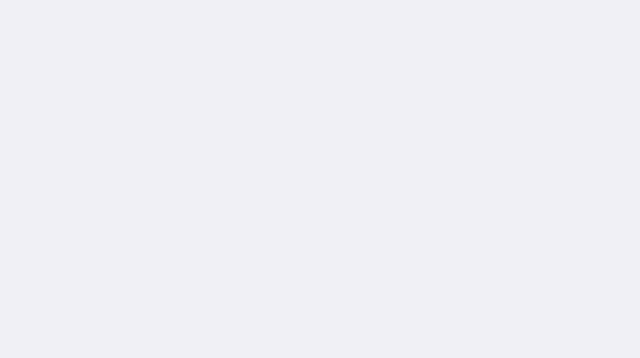
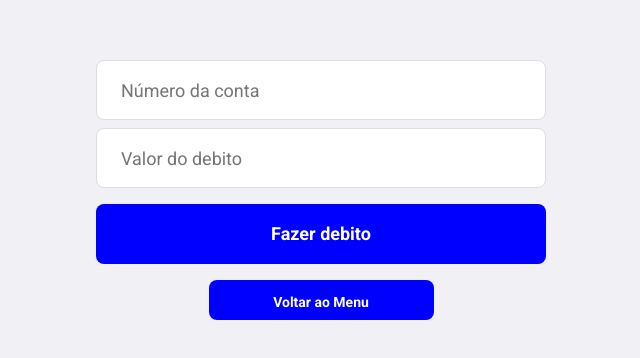
Before and after one commit to jessielyoliveira/projeto-gcm, a React (Create React App) app in the folder frontend/: page /debit in a window 1280 px wide. Shown: the part 214-572 px from the top of the page, without its empty margins (319-959 px from the left). Built offline with nearby package versions, Linux system fonts and the light colour scheme.

Commit message:
pagina de debito

```diff
--- /dev/null
+++ b/frontend/src/pages/Debit/index.js
@@ -0,0 +1,48 @@
+import React, { useState } from 'react';
+import './styles.css';
+import api from '../../services/api';
+import { Link } from 'react-router-dom';
+
+export default function Debit(){
+    const [account, setAccount] = useState('');
+    const [debit, setDebit] = useState('');
+
+    async function handleRegister(e){
+      e.preventDefault();
+      const data = {
+        account,
+        debit,
+      };
+
+      try{
+        const response = await api.post('debit', data);
+        alert(`Debito realizado com sucesso, o saldo atual da conta é ${response.data.newBalance}`);
+      }catch(err){
+        alert('Erro na transferência');
+      }
+  }
+  return(
+     <div className="register-container">
+       <div className="content">
+            <form onSubmit={handleRegister}>
+              <input
+                placeholder="Número da conta"
+                value={account}
+                onChange={e => setAccount(e.target.value)}
+              />
+              <input
+                placeholder="Valor do debito"
+                value={debit}
+                onChange={e => setDebit(e.target.value)}
+              />
+              <button className="button" type="submit">Fazer debito</button>
+            <div id="button">
+              <Link to="/">
+                <button className="return-button">Voltar ao Menu</button>
+              </Link>
+            </div>
+          </form>
+       </div>
+     </div>
+  );
+}
--- /dev/null
+++ b/frontend/src/pages/Debit/styles.css
@@ -0,0 +1,24 @@
+#button{
+  text-align: center
+}
+
+.return-button{
+    width: 50%;
+    height: 40px;
+    background-color: #0000FF;
+    border: 0;
+    border-radius: 8px;
+    color: #FFF;
+    font-weight: 700;
+    margin-top: 16px;
+    display: inline-block;
+    text-align: center;
+    text-decoration: none;
+    font-size: 14px;
+    line-height: 45px;
+    transition: filter 0.2s;
+}
+
+.return-button:hover {
+  filter: brightness(90%);
+}
--- a/frontend/src/routes.js
+++ b/frontend/src/routes.js
@@ -3,6 +3,7 @@ import { BrowserRouter, Route, Switch } from 'react-router-dom';
 
 import Choice from './pages/Choice';
 import Credit from './pages/Credit';
+import Debit from './pages/Debit';
 
 
 export default function Routes(){
@@ -11,6 +12,7 @@ export default function Routes(){
       <Switch>
         <Route path="/" exact component={Choice}/>
         <Route path="/credit" component={Credit}/>
+        <Route path="/debit" component={Debit}/>
       </Switch>
     </BrowserRouter>
   );
```
